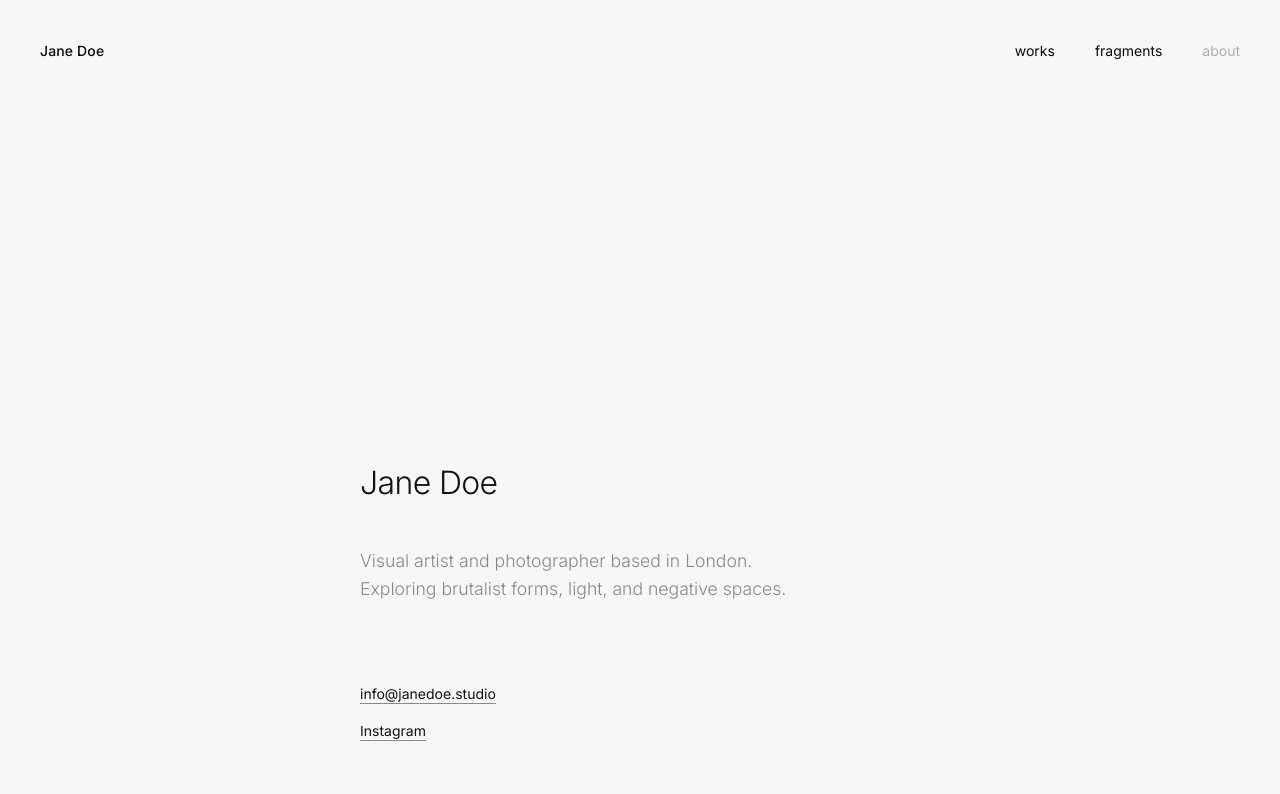
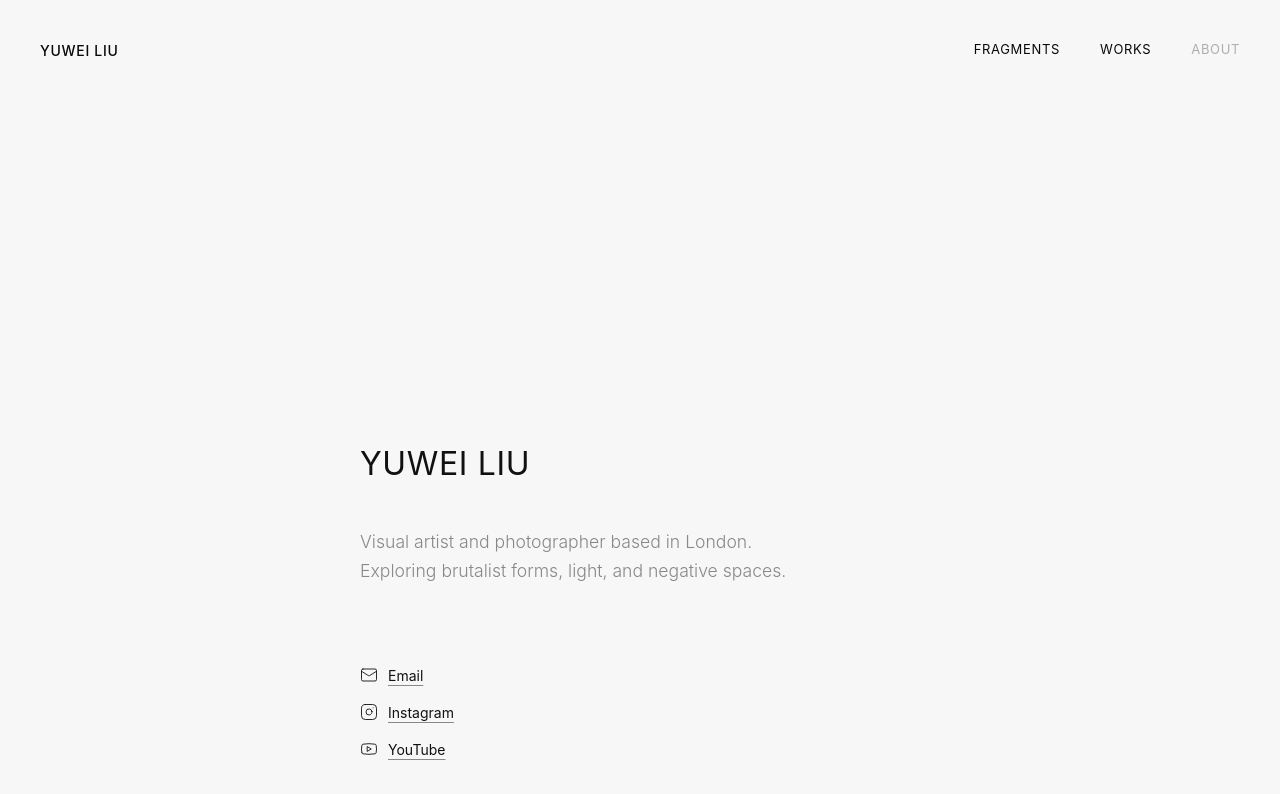
Before and after one commit to liuyuwe5/photography, a website built with Vite: page about.html in a window 1280 px wide. Built offline with nearby package versions, Linux system fonts and the light colour scheme; a small style sheet from the web is missing.

Commit message:
modify:email

```diff
--- a/about.html
+++ b/about.html
@@ -5,17 +5,16 @@
   <meta name="viewport" content="width=device-width, initial-scale=1.0"/>
   <title>About - Artist Portfolio</title>
   <link rel="stylesheet" href="/style.css" />
-  <link rel="preconnect" href="https://fonts.googleapis.com">
-  <link rel="preconnect" href="https://fonts.gstatic.com" crossorigin>
-  <link href="https://fonts.googleapis.com/css2?family=Inter:wght@300;400;500&display=swap" rel="stylesheet">
+  <link rel="stylesheet" href="https://cdn.jsdelivr.net/npm/@fontsource/geist-sans@5.0.1/index.min.css" />
+  <link rel="stylesheet" href="https://cdn.jsdelivr.net/npm/@fontsource/geist-mono@5.0.1/index.min.css" />
 </head>
 <body class="page-transition">
 
   <header>
-    <a href="/" class="site-title">Jane Doe</a>
+    <a href="/" class="site-title">Yuwei Liu</a>
     <nav class="nav-links">
+      <a href="/fragments.html">Fragments</a>
       <a href="/works.html">Works</a>
-      <a href="/fragments.html">Fragments</a>
       <a href="/about.html" class="active">About</a>
     </nav>
   </header>
@@ -23,15 +22,25 @@
   <main class="container">
     <div class="grid-loose" style="height: 80vh; align-items: center;">
       <div class="item-wrapper col-6 start-4 mt-xxl">
-        <h1 class="text-large" style="margin-bottom: var(--spacing-md);">Jane Doe</h1>
+        <h1 class="text-large" style="margin-bottom: var(--spacing-md);">Yuwei Liu</h1>
         <p class="text-body" style="color: var(--text-muted); margin-bottom: var(--spacing-lg);">
           Visual artist and photographer based in London.<br>
           Exploring brutalist forms, light, and negative spaces.
         </p>
 
         <div class="contact-links" style="display: flex; gap: var(--spacing-sm); flex-direction: column;">
-          <a href="mailto:contact@example.com" style="text-decoration: underline; text-underline-offset: 4px; text-decoration-color: var(--text-muted); font-weight: 400;">info@janedoe.studio</a>
-          <a href="#" style="text-decoration: underline; text-underline-offset: 4px; text-decoration-color: var(--text-muted); font-weight: 400;">Instagram</a>
+          <a href="#" class="social-link copy-email" data-email="yuwei.liu.ww@outlook.com">
+            <svg width="18" height="18" viewBox="0 0 24 24" fill="none" stroke="currentColor" stroke-width="1.2" stroke-linecap="round" stroke-linejoin="round"><rect width="20" height="16" x="2" y="4" rx="2"/><path d="m22 7-8.97 5.7a1.94 1.94 0 0 1-2.06 0L2 7"/></svg>
+            <span class="email-text">Email</span>
+          </a>
+          <a target="_blank" href="https://www.instagram.com/hekla_xx/" class="social-link">
+            <svg width="18" height="18" viewBox="0 0 24 24" fill="none" stroke="currentColor" stroke-width="1.2" stroke-linecap="round" stroke-linejoin="round"><rect width="20" height="20" x="2" y="2" rx="5" ry="5"/><path d="M16 11.37A4 4 0 1 1 12.63 8 4 4 0 0 1 16 11.37z"/><line x1="17.5" x2="17.51" y1="6.5" y2="6.5"/></svg>
+            Instagram
+          </a>
+          <a target="_blank" href="https://www.youtube.com/" class="social-link">
+            <svg width="18" height="18" viewBox="0 0 24 24" fill="none" stroke="currentColor" stroke-width="1.2" stroke-linecap="round" stroke-linejoin="round"><path d="M2.5 17a24.12 24.12 0 0 1 0-10 2 2 0 0 1 1.4-1.4 49.56 49.56 0 0 1 16.2 0A2 2 0 0 1 21.5 7a24.12 24.12 0 0 1 0 10 2 2 0 0 1-1.4 1.4 49.55 49.55 0 0 1-16.2 0A2 2 0 0 1 2.5 17"/><path d="m10 15 5-3-5-3z"/></svg>
+            YouTube
+          </a>
         </div>
       </div>
     </div>
--- a/main.js
+++ b/main.js
@@ -90,4 +90,27 @@ document.addEventListener('DOMContentLoaded', () => {
       lightboxOverlay.classList.add('active');
     });
   });
+
+  // Copy Email to Clipboard
+  const copyEmailBtn = document.querySelector('.copy-email');
+  if (copyEmailBtn) {
+    copyEmailBtn.addEventListener('click', async (e) => {
+      e.preventDefault();
+      const email = copyEmailBtn.getAttribute('data-email');
+      try {
+        await navigator.clipboard.writeText(email);
+        const textSpan = copyEmailBtn.querySelector('.email-text');
+        if (textSpan) {
+          const originalText = textSpan.innerText;
+          textSpan.innerText = 'Copied!';
+          setTimeout(() => {
+            textSpan.innerText = originalText;
+          }, 2000);
+        }
+      } catch (err) {
+        console.error('Failed to copy: ', err);
+        window.location.href = `mailto:${email}`; // Fallback if clipboard fails
+      }
+    });
+  }
 });
--- a/style.css
+++ b/style.css
@@ -3,7 +3,7 @@
   --bg-color: #f7f7f7;
   --text-color: #111111;
   --text-muted: #888888;
-  --font-family: 'Inter', 'Helvetica Neue', Helvetica, Arial, sans-serif;
+  --font-family: 'Geist Mono', 'Inter', 'Helvetica Neue', Helvetica, sans-serif;
   --spacing-xs: 0.5rem;
   --spacing-sm: 1rem;
   --spacing-md: 2.5rem;
@@ -75,7 +75,8 @@ header {
 
 .site-title {
   font-weight: 500;
-  letter-spacing: 0.01em;
+  letter-spacing: 0.05em;
+  text-transform: uppercase;
 }
 
 .nav-links {
@@ -84,8 +85,10 @@ header {
 }
 
 .nav-links a {
-  text-transform: lowercase;
+  text-transform: uppercase;
   font-weight: 400;
+  letter-spacing: 0.05em;
+  font-size: 13px;
 }
 
 .nav-links a.active {
@@ -201,8 +204,9 @@ header {
 /* Typographic Elements */
 .text-large {
   font-size: 2rem;
-  font-weight: 300;
-  letter-spacing: -0.02em;
+  font-weight: 400;
+  letter-spacing: 0.02em;
+  text-transform: uppercase;
   max-width: 800px;
 }
 
@@ -280,3 +284,28 @@ header {
   mix-blend-mode: difference;
   color: #fff;
 }
+
+h1, h2, h3 {
+  text-transform: uppercase;
+  letter-spacing: 0.03em;
+}
+
+/* Social Links */
+.social-link {
+  display: flex;
+  align-items: center;
+  gap: 10px;
+  text-decoration: underline;
+  text-underline-offset: 4px;
+  text-decoration-color: var(--text-muted);
+  font-weight: 400;
+  transition: opacity 0.3s;
+}
+
+.social-link:hover {
+  opacity: 0.6;
+}
+
+.social-link svg {
+  color: var(--text-color);
+}
```
Also changed, not shown: fragments.html (+4 -5 lines), index.html (+4 -5 lines), project.html (+4 -5 lines), works.html (+4 -5 lines).
